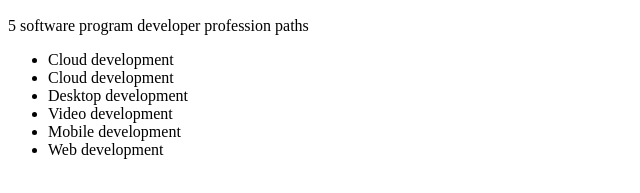
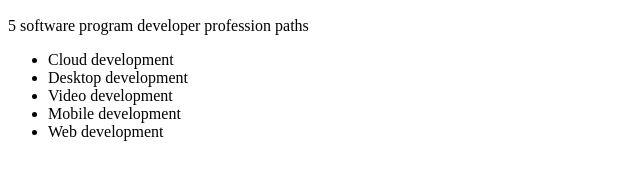
Before and after one commit to acciojob/development-paths-Vgpatil2103, a website: page main.html in a window 1280 px wide. Shown: the part 383-576 px from the top of the page, without its empty margins (0-640 px from the left). Drawn offline with Linux system fonts and the light colour scheme.

Commit message:
created a submission

```diff
--- a/main.html
+++ b/main.html
@@ -13,7 +13,7 @@
     <p>5 software program developer profession paths</p>
 	<ul id="myList">
 		<li>Cloud </li>
-			<li>Cloud </li>
+
 			<li>Desktop </li>
 			<li>Video  </li>
 			<li>Mobile </li>
```
